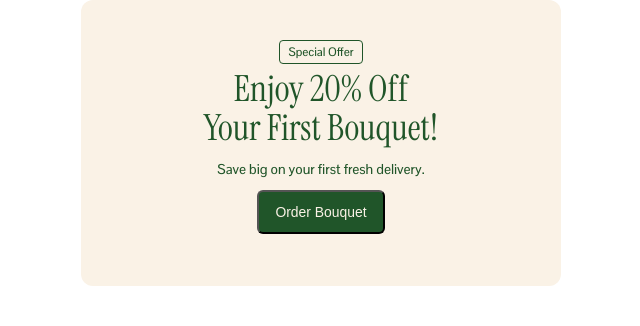
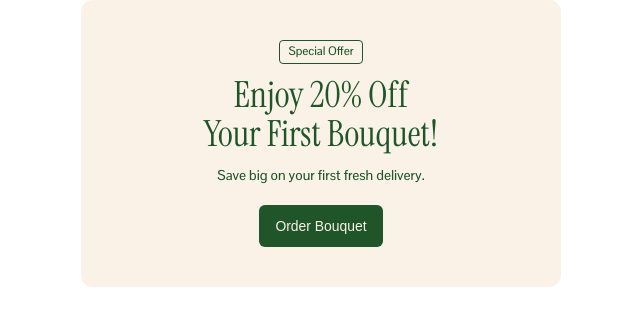
Before and after one commit to katyanvtsk/homework-2, a plain HTML site: page index.html in a window 1280 px wide. Shown: the whole page, without its empty margins (319-959 px from the left). Drawn offline with Linux system fonts and the light colour scheme.

Commit message:
add fixed

```diff
--- a/index.html
+++ b/index.html
@@ -13,9 +13,7 @@
             <span>Special Offer</span>
             <h1>Enjoy 20% Off Your First Bouquet!</h1>
             <p>Save big on your first fresh delivery.</p>
-            <button>
-                <a href="">Order Bouquet</a>
-            </button>
+            <button>Order Bouquet</button>
         </div>
     </main>
 </body>
--- a/style.css
+++ b/style.css
@@ -12,8 +12,7 @@ html {
 }
 
 div {
-    width: 480px;
-    height: 286px;
+    max-width: 480px;
     border-radius: 12px;
     margin: 0 auto;
     padding: 40px 28px;
@@ -28,36 +27,37 @@ span {
     text-decoration: none;
     font-size: 1rem;
     font-weight: 500;
+    line-height: 1.32;
     color: #205529;
     display: inline-block;
-    margin-bottom: 6px;
+    margin-bottom: 12px;
 }
 
 h1 {
-    width: 280px;
+    max-width: 280px;
     color: #205529;
     font-family: Instrument Serif;
     font-size: 3rem;
     font-weight: 400;
     line-height: 108%;
-    margin: 0 auto;
+    margin: 0 auto 12px;
 }
 
 div p {
     font-size: 1.16rem;
     font-weight: 500;
-    margin: 12px auto;
+    line-height: 1.36;
+    margin-bottom: 20px;
 }
 
 button {
     border-radius: 6px;
     background-color: #205529;
+    border: none;
     padding: 12px 16px;
-}
-
-button a {
     font-size: 1.16rem;
     font-weight: 500;
+    line-height: 1.36;
     color: #FAF2E6;
     text-decoration: none;
 }
```
